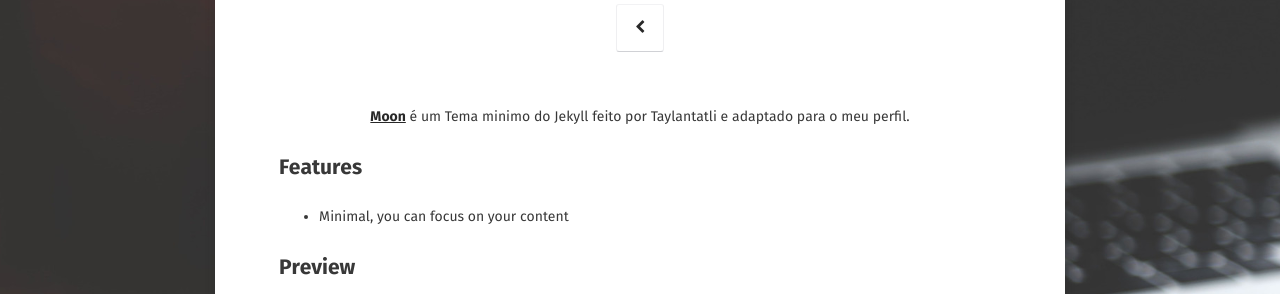
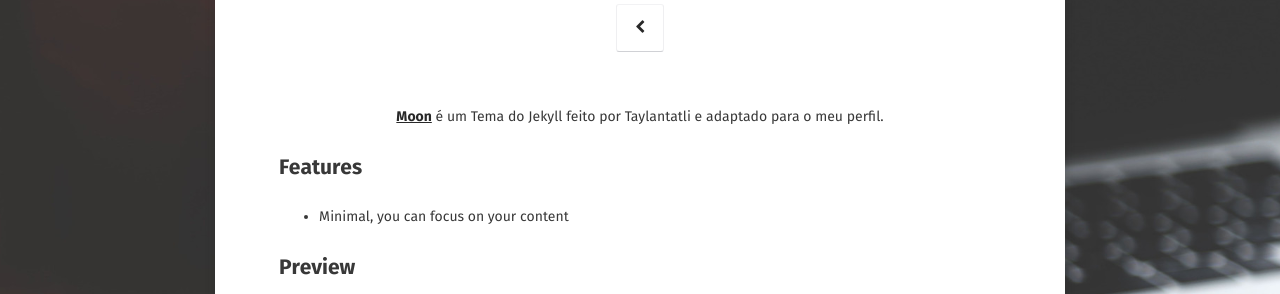
Before and after one commit to nnayrb/nnayrb.github.io, a Jekyll site: the page built from about/index.md, in a window 1280 px wide. Shown: the part 185-479 px from the top of the page. Built offline with Jekyll 4.4.1, drawn with Linux system fonts in a browser that asks for light colours; some web fonts are replaced; grey boxes are pictures that could not be loaded.

Commit message:
Update index.md

```diff
--- a/about/index.md
+++ b/about/index.md
@@ -6,7 +6,7 @@ date: 2018-03-27
 comments: false
 ---
 
-<center><a href="http://taylantatli.github.io/Moon"><b>Moon</b></a> é um Tema minimo do Jekyll feito por Taylantatli e adaptado para o meu perfil.</center>
+<center><a href="http://taylantatli.github.io/Moon"><b>Moon</b></a> é um Tema do Jekyll feito por Taylantatli e adaptado para o meu perfil.</center>
 
 ## Features
 * Minimal, you can focus on your content
@@ -15,6 +15,7 @@ comments: false
 ## Preview
 
 {% capture images %}
+
     https://cloud.githubusercontent.com/assets/754514/14509720/61c61058-01d6-11e6-93ab-0918515ecd56.png
     https://cloud.githubusercontent.com/assets/754514/14509716/61ac6c8e-01d6-11e6-879f-8308883de790.png
 {% endcapture %}
```
